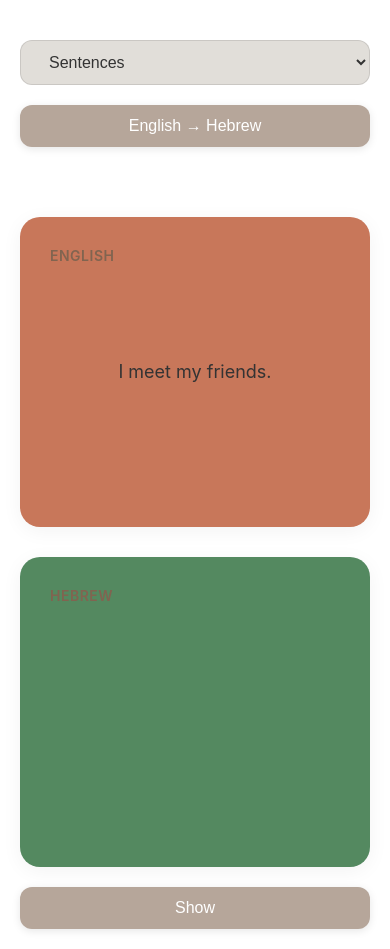
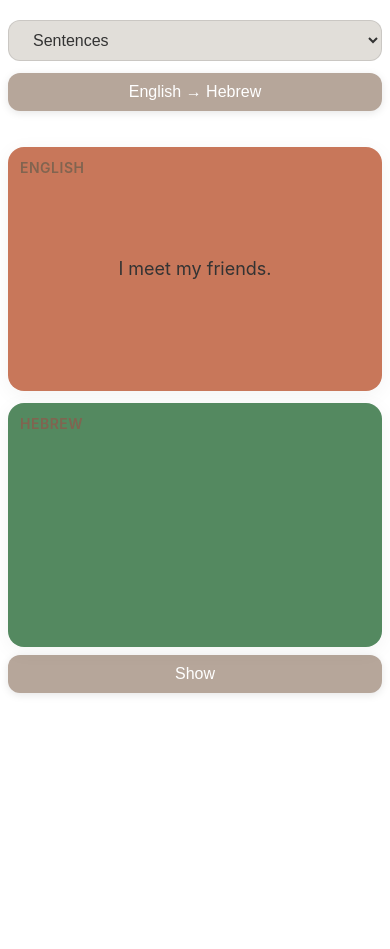
Before and after one commit to Language-Applications/HebrewApplication, a plain HTML site: page index.html in a window 390 px wide. After the commit the page ends 844 px from the top, so only its background shows below. Drawn offline with Linux system fonts and the light colour scheme; a web font is replaced by a local one.

Commit message:
size updated

```diff
--- a/styles.css
+++ b/styles.css
@@ -24,7 +24,7 @@ body {
 .app-container {
     max-width: 1200px;
     margin: 0 auto;
-    padding: 20px;
+    padding: 12px;
     width: 100%;
     box-sizing: border-box;
     display: flex;
@@ -33,22 +33,23 @@ body {
 }
 
 header {
-    padding: 20px 0;
-    margin-bottom: 30px;
+    padding: 12px 0;
+    margin-bottom: 16px;
 }
 
 .control-group {
     display: flex;
-    gap: 20px;
+    gap: 12px;
     justify-content: center;
     align-items: stretch;
+    margin-bottom: 0px; /* this was 12px */
 }
 
 .glass-select {
     background: var(--color-tertiary);
     border: 1px solid rgba(0, 0, 0, 0.1);
     border-radius: 12px;
-    padding: 12px 24px;
+    padding: 10px 20px;
     font-size: 16px;
     color: #333;
     cursor: pointer;
@@ -59,7 +60,7 @@ header {
     color: white;
     border: none;
     border-radius: 12px;
-    padding: 12px 24px;
+    padding: 10px 20px;
     font-size: 16px;
     cursor: pointer;
     box-shadow: 0 2px 8px rgba(0, 0, 0, 0.1);
@@ -70,15 +71,15 @@ header {
 .card-container {
     display: flex;
     flex-direction: column;
-    gap: 30px;
+    gap: 16px;
     flex: 1;
-    padding: 20px 0;
+    padding: 0 0; /* 12px 0 */
 }
 
 .language-card {
     background: white;
-    border-radius: 20px;
-    padding: 30px;
+    border-radius: 16px;
+    padding: 16px;
     box-shadow: 0 4px 20px rgba(0, 0, 0, 0.05);
     flex: 1;
     display: flex;
@@ -105,7 +106,7 @@ header {
     font-size: 14px;
     font-weight: 600;
     color: var(--color-primary);
-    margin-bottom: 15px;
+    margin-bottom: 12px;
     text-transform: uppercase;
     letter-spacing: 0.5px;
 }
@@ -120,8 +121,8 @@ header {
     align-items: center;
     justify-content: center;
     font-size: 18px;
-    line-height: 1.0;
-    padding: 0px;
+    line-height: 0.3;
+    padding: 16px;
     overflow-y: auto;
 }
 
@@ -130,8 +131,8 @@ header {
 }
 
 .form-group {
-    margin-bottom: 15px;
-    padding: 10px;
+    margin-bottom: 12px;
+    padding: 18px;
 }
 
 .label {
@@ -166,6 +167,19 @@ header {
     }
 
     :root {
-        --section-height: 250px;  /* Adjusted height for mobile viewport */
+        --section-height: 220px;  /* Adjusted height for mobile viewport */
+    }
+
+    .app-container {
+        padding: 8px;
+    }
+
+    .card-container {
+        gap: 12px;
+        padding: 8px 0;
+    }
+
+    .language-card {
+        padding: 12px;
     }
 }
```
